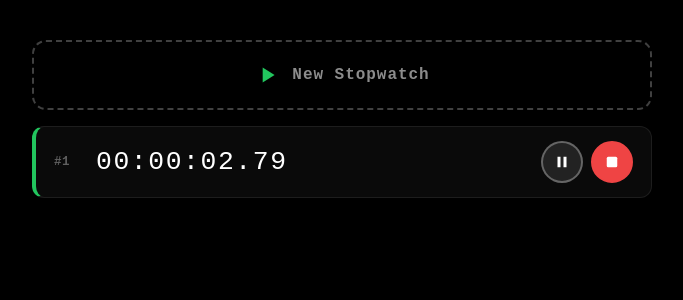
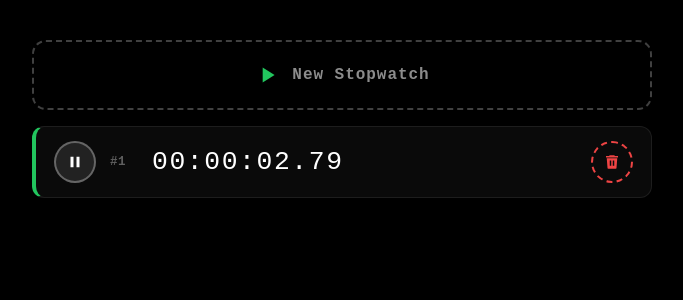
Before and after one commit to NukriSh/SimpleTimer, an Angular app: page / in a window 1280 px wide. Both pictures are taken after a click on the button "New Stopwatch". Shown: the top 300 px of the page, without its empty margins (298-981 px from the left). Built offline with nearby package versions, Linux system fonts and the light colour scheme.

Commit message:
place the pause btn on the left side of stop watch, remove stop state (paused is enough)

```diff
--- a/src/app/app.component.html
+++ b/src/app/app.component.html
@@ -1,6 +1,5 @@
 <div class="app-wrapper">
 
-  <!-- New stopwatch trigger — always at top -->
   <div class="new-timer-area">
     <button class="btn-new" (click)="startNew()" title="Start New Stopwatch">
       <svg class="new-icon" viewBox="0 0 24 24" fill="currentColor" aria-hidden="true">
@@ -10,70 +9,26 @@
     </button>
   </div>
 
-  <!-- List: newest at top, oldest at bottom -->
   <div class="stopwatch-list" *ngIf="stopwatches.length > 0">
     <div
       class="stopwatch-item"
       *ngFor="let sw of stopwatches; trackBy: trackById"
       [class.state-running]="sw.state === 'running'"
       [class.state-paused]="sw.state === 'paused'"
-      [class.state-stopped]="sw.state === 'stopped'"
     >
+      <button *ngIf="sw.state === 'running'" class="icon-btn btn-pause" (click)="pause(sw)" title="Pause">
+        <svg viewBox="0 0 24 24" fill="currentColor" aria-hidden="true"><path d="M6 19h4V5H6v14zm8-14v14h4V5h-4z"/></svg>
+      </button>
+      <button *ngIf="sw.state === 'paused'" class="icon-btn btn-play" (click)="resume(sw)" title="Resume">
+        <svg viewBox="0 0 24 24" fill="currentColor" aria-hidden="true"><path d="M8 5v14l11-7z"/></svg>
+      </button>
+
       <span class="sw-id">#{{ sw.id }}</span>
-
       <span class="sw-display">{{ format(sw.elapsed) }}</span>
 
-      <div class="sw-controls">
-
-        <!-- Pause (running) -->
-        <button
-          *ngIf="sw.state === 'running'"
-          class="icon-btn btn-pause"
-          (click)="pause(sw)"
-          title="Pause"
-        >
-          <svg viewBox="0 0 24 24" fill="currentColor" aria-hidden="true">
-            <path d="M6 19h4V5H6v14zm8-14v14h4V5h-4z"/>
-          </svg>
-        </button>
-
-        <!-- Resume (paused) -->
-        <button
-          *ngIf="sw.state === 'paused'"
-          class="icon-btn btn-play"
-          (click)="resume(sw)"
-          title="Resume"
-        >
-          <svg viewBox="0 0 24 24" fill="currentColor" aria-hidden="true">
-            <path d="M8 5v14l11-7z"/>
-          </svg>
-        </button>
-
-        <!-- Stop (running or paused) -->
-        <button
-          *ngIf="sw.state === 'running' || sw.state === 'paused'"
-          class="icon-btn btn-stop"
-          (click)="stop(sw)"
-          title="Stop"
-        >
-          <svg viewBox="0 0 24 24" fill="currentColor" aria-hidden="true">
-            <rect x="5" y="5" width="14" height="14" rx="2"/>
-          </svg>
-        </button>
-
-        <!-- Delete (stopped) — visually distinct: outlined trash icon -->
-        <button
-          *ngIf="sw.state === 'stopped'"
-          class="icon-btn btn-delete"
-          (click)="delete(sw)"
-          title="Delete"
-        >
-          <svg viewBox="0 0 24 24" fill="currentColor" aria-hidden="true">
-            <path d="M9 3h6l1 1h4v2H4V4h4L9 3zM5 7h14l-1 13a1 1 0 0 1-1 1H7a1 1 0 0 1-1-1L5 7zm4 3v7h2v-7H9zm4 0v7h2v-7h-2z"/>
-          </svg>
-        </button>
-
-      </div>
+      <button class="icon-btn btn-delete" (click)="delete(sw)" title="Delete">
+        <svg viewBox="0 0 24 24" fill="currentColor" aria-hidden="true"><path d="M9 3h6l1 1h4v2H4V4h4L9 3zM5 7h14l-1 13a1 1 0 0 1-1 1H7a1 1 0 0 1-1-1L5 7zm4 3v7h2v-7H9zm4 0v7h2v-7h-2z"/></svg>
+      </button>
     </div>
   </div>
 
--- a/src/app/app.component.scss
+++ b/src/app/app.component.scss
@@ -79,10 +79,6 @@
     border-left-color: #f59e0b;
   }
 
-  &.state-stopped {
-    border-left-color: #4b5563;
-    opacity: 0.6;
-  }
 }
 
 .sw-id {
@@ -101,18 +97,13 @@
   color: #fff;
 }
 
-.sw-controls {
-  display: flex;
-  gap: 8px;
-  align-items: center;
-  flex-shrink: 0;
-}
 
 /* ── Icon buttons ── */
 
 .icon-btn {
   width: 42px;
   height: 42px;
+  flex-shrink: 0;
   border-radius: 50%;
   border: 2px solid transparent;
   display: flex;
@@ -149,14 +140,7 @@
     color: #fff;
   }
 
-  /* Stop — solid red square */
-  &.btn-stop {
-    background: #ef4444;
-    border-color: #ef4444;
-    color: #fff;
-  }
-
-  /* Delete — outlined, dashed, with trash icon — clearly distinct from stop */
+  /* Delete */
   &.btn-delete {
     background: transparent;
     border: 2px dashed #ef4444;
--- a/src/app/app.component.ts
+++ b/src/app/app.component.ts
@@ -1,7 +1,7 @@
 import { Component, OnDestroy } from '@angular/core';
 import { CommonModule } from '@angular/common';
 
-type SwState = 'running' | 'paused' | 'stopped';
+type SwState = 'running' | 'paused';
 
 interface Stopwatch {
   id: number;
@@ -67,15 +67,6 @@ export class AppComponent implements OnDestroy {
     sw.state = 'running';
   }
 
-  stop(sw: Stopwatch) {
-    if (sw.intervalId) {
-      clearInterval(sw.intervalId);
-      sw.intervalId = null;
-    }
-    sw.accumulated = sw.elapsed;
-    sw.state = 'stopped';
-  }
-
   delete(sw: Stopwatch) {
     if (sw.intervalId) clearInterval(sw.intervalId);
     this.stopwatches = this.stopwatches.filter(s => s.id !== sw.id);
```
